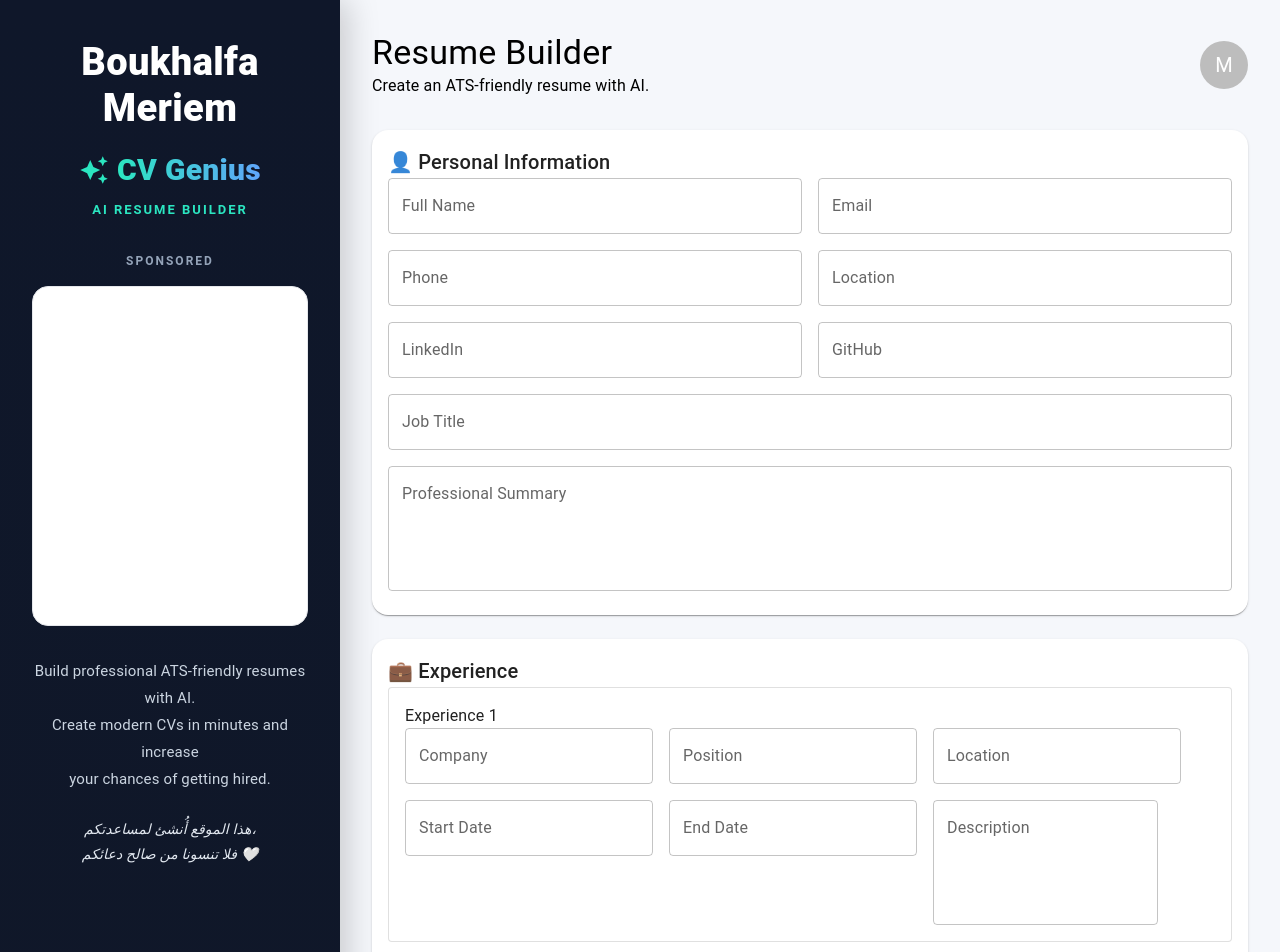
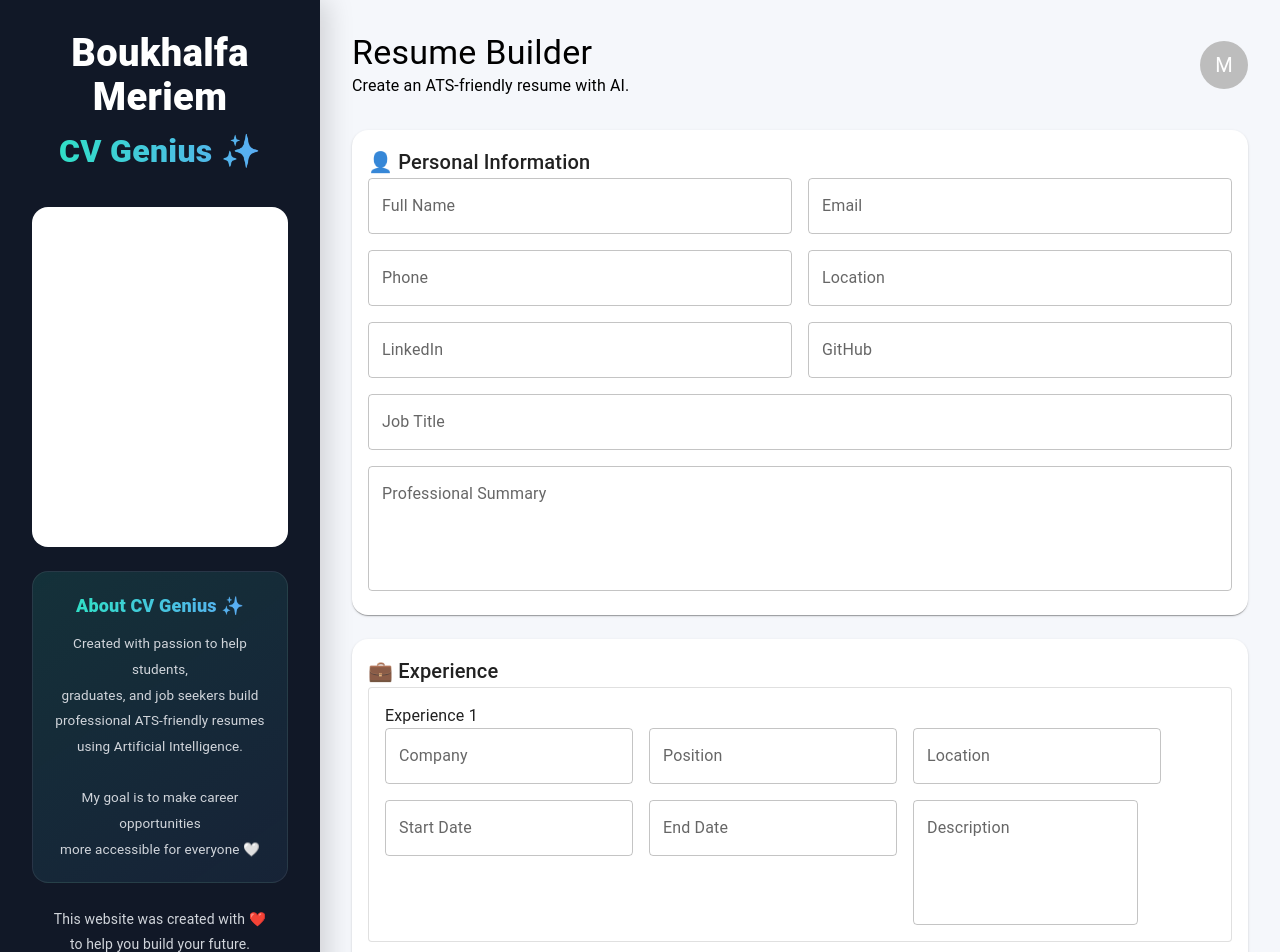
Before and after one commit to meriem-boukhalfa/cv-genius, a React (Vite) app in the folder frontend/: page / in a window 1280 px wide. Shown: the top 952 px of the page. Built offline with nearby package versions, Linux system fonts and the light colour scheme.

Commit message:
update sidebar design

```diff
--- a/frontend/src/components/Sidebar.jsx
+++ b/frontend/src/components/Sidebar.jsx
@@ -2,51 +2,38 @@ import {
   Box,
   Typography,
   Divider,
+  Button,
 } from "@mui/material";
-import AutoAwesomeIcon from "@mui/icons-material/AutoAwesome";
 
 export default function Sidebar() {
   return (
     <Box
       sx={{
-        width: {
-          xs: "100%",
-          md: 340,
-        },
-        minHeight: {
-          xs: "auto",
-          md: "100vh",
-        },
-        background: "linear-gradient(180deg, #0F172A 0%, #111827 100%)",
+        width: 320,
+        minHeight: "100vh",
+        bgcolor: "#111827",
         color: "#fff",
         display: "flex",
         flexDirection: "column",
         justifyContent: "space-between",
-        px: {
-          xs: 3,
-          md: 4,
-        },
-        py: {
-          xs: 4,
-          md: 5,
-        },
-        boxShadow: "8px 0 30px rgba(0,0,0,.18)",
+        px: 4,
+        py: 4,
+        boxShadow: "8px 0 25px rgba(0,0,0,.15)",
       }}
     >
+
       {/* ================= TOP ================= */}
 
       <Box>
-        {/* Name */}
+
+        {/* Logo */}
 
         <Typography
           sx={{
+            fontSize: 38,
+            fontWeight: 800,
+            lineHeight: 1.15,
             textAlign: "center",
-            fontWeight: 800,
-            fontSize: {
-              xs: 30,
-              md: 38,
-            },
-            lineHeight: 1.2,
           }}
         >
           Boukhalfa
@@ -54,97 +41,44 @@ export default function Sidebar() {
           Meriem
         </Typography>
 
-        {/* Logo */}
 
-        <Box
-          sx={{
-            display: "flex",
-            justifyContent: "center",
-            alignItems: "center",
-            gap: 1,
-            mt: 2,
-          }}
-        >
-          <AutoAwesomeIcon
-            sx={{
-              color: "#2BE6C1",
-              fontSize: {
-                xs: 26,
-                md: 30,
-              },
-            }}
-          />
+        {/* App Name */}
 
         <Typography
           sx={{
+            mt: 1,
+            mb: 4,
+            textAlign: "center",
+            fontSize: 32,
             fontWeight: 800,
-              fontSize: {
-                xs: 24,
-                md: 30,
-              },
             background:
               "linear-gradient(90deg,#2BE6C1,#60A5FA)",
             WebkitBackgroundClip: "text",
             WebkitTextFillColor: "transparent",
           }}
         >
-            CV Genius
-          </Typography>
-        </Box>
-
-        {/* Subtitle */}
-
-        <Typography
-          sx={{
-            textAlign: "center",
-            color: "#2BE6C1",
-            fontSize: 13,
-            fontWeight: 700,
-            letterSpacing: 2,
-            mt: 1,
-            mb: 4,
-          }}
-        >
-          AI RESUME BUILDER
+          CV Genius ✨
         </Typography>
 
-        {/* ADS */}
 
-        <Typography
-          sx={{
-            textAlign: "center",
-            color: "#94A3B8",
-            fontSize: 12,
-            fontWeight: 700,
-            letterSpacing: 2,
-            mb: 2,
-          }}
-        >
-          SPONSORED
-        </Typography>
+
+        {/* ================= ADS ================= */}
 
         <Box
           sx={{
-            height: {
-              xs: 250,
-              md: 340,
-            },
             bgcolor: "#fff",
             borderRadius: 4,
-            border: "1px solid #E5E7EB",
             overflow: "hidden",
+            height: 340,
             display: "flex",
             justifyContent: "center",
             alignItems: "center",
             p: 2,
-            transition: ".3s",
-
-            "&:hover": {
-              transform: "translateY(-4px)",
-              boxShadow: "0 12px 30px rgba(0,0,0,.15)",
-            },
           }}
         >
+
+          {/* Google Adsense */}
+
           <ins
             className="adsbygoogle"
             style={{
@@ -157,70 +91,144 @@ export default function Sidebar() {
             data-ad-format="auto"
             data-full-width-responsive="true"
           />
+
         </Box>
+
+
+
+        {/* ================= ABOUT ================= */}
+
+
+        <Box
+          sx={{
+            mt: 3,
+            p: 2.5,
+            borderRadius: 4,
+            background:
+              "linear-gradient(145deg, rgba(43,230,193,0.12), rgba(96,165,250,0.08))",
+            border:
+              "1px solid rgba(255,255,255,0.08)",
+          }}
+        >
+
+          <Typography
+            sx={{
+              textAlign: "center",
+              fontSize: 18,
+              fontWeight: 800,
+              mb: 1.5,
+              background:
+                "linear-gradient(90deg,#2BE6C1,#60A5FA)",
+              WebkitBackgroundClip: "text",
+              WebkitTextFillColor: "transparent",
+            }}
+          >
+            About CV Genius ✨
+          </Typography>
+
+
+          <Typography
+            sx={{
+              color: "#D1D5DB",
+              fontSize: 13.5,
+              lineHeight: 1.9,
+              textAlign: "center",
+            }}
+          >
+            Created with passion to help students,
+            <br />
+            graduates, and job seekers build
+            <br />
+            professional ATS-friendly resumes
+            <br />
+            using Artificial Intelligence.
+            <br />
+            <br />
+            My goal is to make career opportunities
+            <br />
+            more accessible for everyone 🤍
+          </Typography>
+
+        </Box>
+
+
 
         {/* Description */}
 
         <Typography
           sx={{
-            mt: 4,
-            color: "#CBD5E1",
+            mt: 3,
+            color: "#D1D5DB",
+            fontSize: 14,
+            lineHeight: 1.8,
             textAlign: "center",
-            fontSize: {
-              xs: 14,
-              md: 15,
-            },
-            lineHeight: 1.8,
           }}
         >
-          Build professional ATS-friendly resumes with AI.
+          This website was created with ❤️
           <br />
-          Create modern CVs in minutes and increase
+          to help you build your future.
           <br />
-          your chances of getting hired.
+          Don't forget us in your prayers 🤍
         </Typography>
 
-        {/* Arabic Message */}
 
-        <Typography
+
+        {/* Premium Button */}
+
+        <Button
+          fullWidth
+          variant="contained"
           sx={{
             mt: 3,
-            textAlign: "center",
-            color: "#E2E8F0",
-            fontSize: {
-              xs: 13,
-              md: 14,
+            py: 1.4,
+            borderRadius: 3,
+            textTransform: "none",
+            fontWeight: 700,
+            fontSize: 16,
+            bgcolor: "#2BE6C1",
+            color: "#111827",
+            "&:hover": {
+              bgcolor: "#25d4b3",
             },
-            lineHeight: 1.8,
-            fontStyle: "italic",
           }}
         >
-          هذا الموقع أُنشئ لمساعدتكم،
-          <br />
-          فلا تنسونا من صالح دعائكم 🤍
-        </Typography>
+          Upgrade to Premium
+        </Button>
+
+
       </Box>
+
+
 
       {/* ================= FOOTER ================= */}
 
+
       <Box>
+
         <Divider
           sx={{
-            borderColor: "rgba(255,255,255,.08)",
+            borderColor:
+              "rgba(255,255,255,.12)",
             mb: 2,
           }}
         />
 
+
         <Typography
+          textAlign="center"
           sx={{
-            textAlign: "center",
-            color: "#64748B",
-            fontSize: 12,
+            color: "#BFC7D5",
+            fontWeight: 600,
+            fontSize: 14,
           }}
         >
-          © 2026 Boukhalfa Meriem
+          © Boukhalfa Meriem 2026
         </Typography>
+
+
       </Box>
+
+
     </Box>
   );
 }
```
Lines whose indentation alone changed are shown as unchanged.
